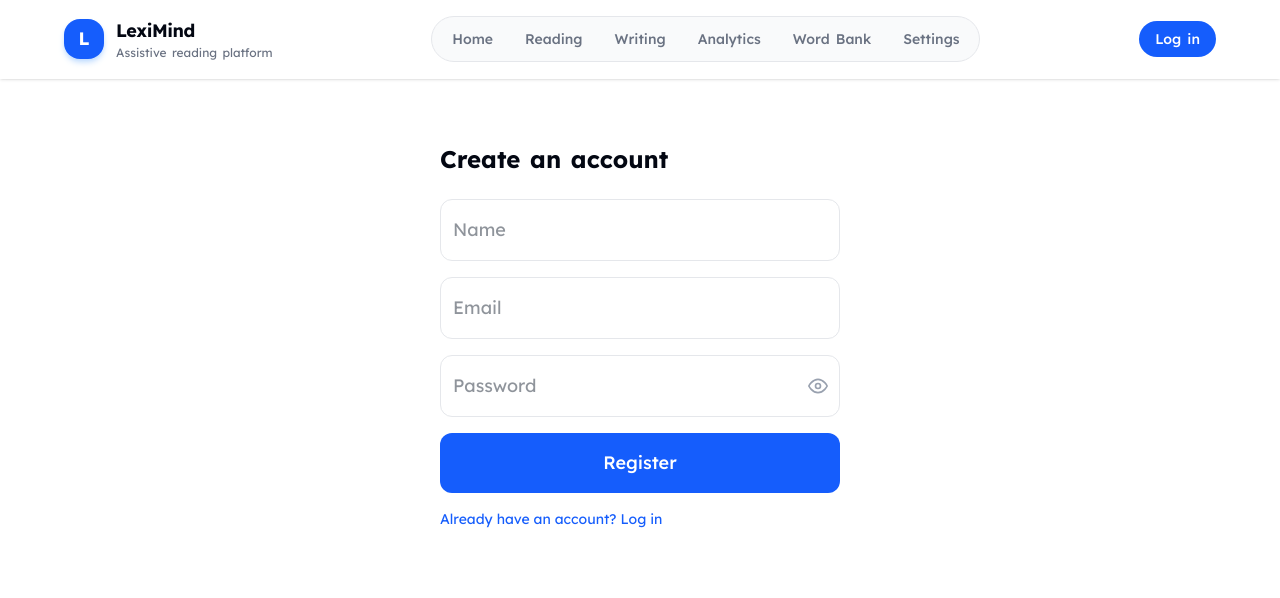
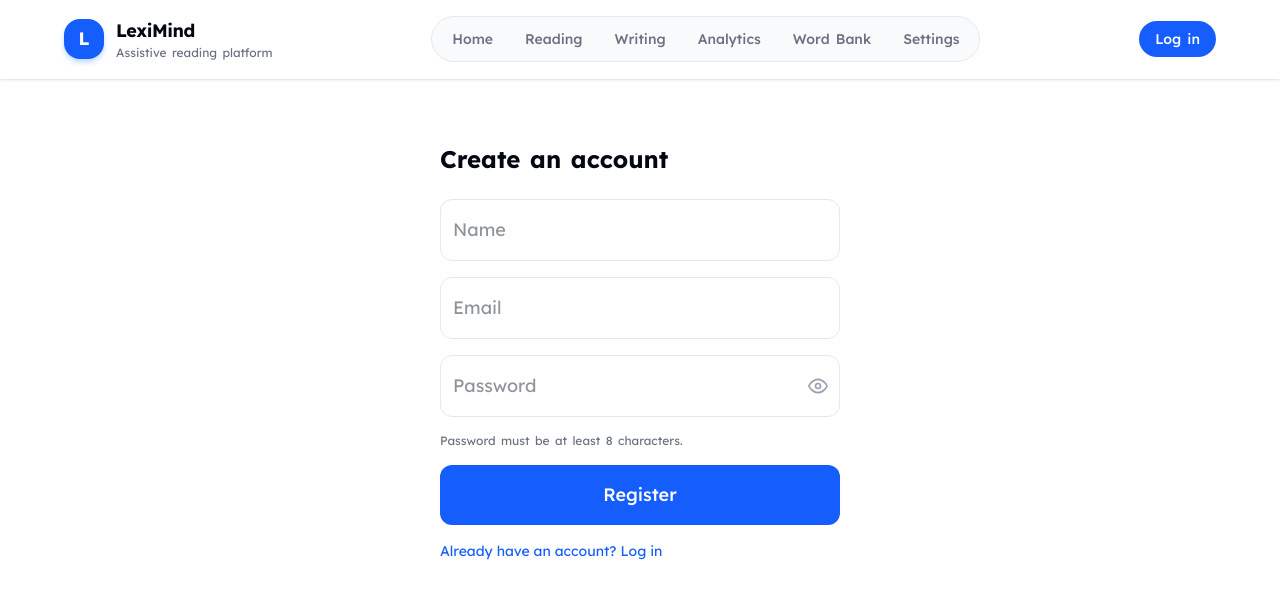
Before and after one commit to poorvi-jay/LexiMind, a React (Vite) app in the folder frontend/: page /login in a window 1280 px wide. Both pictures are taken after a click on the button "Don't have an account? Register". Shown: the top 598 px of the page. Built offline with nearby package versions, Linux system fonts and the light colour scheme; no server answers.

Commit message:
fix: enforce minimum password length

```diff
--- a/frontend/src/pages/LoginPage.jsx
+++ b/frontend/src/pages/LoginPage.jsx
@@ -25,7 +25,7 @@ export default function LoginPage() {
     setSubmitting(false);
 
     if (success) {
-      navigate("/", {state: {justLoggedIn: true }});
+      navigate("/", { state: { justLoggedIn: true } });
     }
   }
 
@@ -63,6 +63,7 @@ export default function LoginPage() {
             value={password}
             onChange={(e) => setPassword(e.target.value)}
             required
+            minLength={mode === "register" ? 8 : undefined}
             className="w-full rounded-xl border border-gray-200 p-3 pr-11 dark:border-gray-800 dark:bg-[#1E1E1E] dark:text-white"
           />
 
@@ -85,7 +86,7 @@ export default function LoginPage() {
                 strokeLinejoin="round"
               >
                 <path d="M9.88 9.88a3 3 0 1 0 4.24 4.24" />
-                <path d="M10.73 5.08A10.43 10.43 0 0 1 12 5c7 0 10 7 10 7a13.16 13.16 0 0 1-1.67 2.68" />
+                <path d="M10.73 5.08A10.43 10.43 0 0 0 12 5c7 0 10 7 10 7a13.16 13.16 0 0 1-1.67 2.68" />
                 <path d="M6.61 6.61A13.526 13.526 0 0 0 2 12s3 7 10 7a9.74 9.74 0 0 0 5.39-1.61" />
                 <line x1="2" y1="2" x2="22" y2="22" />
               </svg>
@@ -107,6 +108,12 @@ export default function LoginPage() {
             )}
           </button>
         </div>
+
+        {mode === "register" && (
+          <p className="text-xs text-gray-500 dark:text-gray-400">
+            Password must be at least 8 characters.
+          </p>
+        )}
 
         {error && (
           <p className="text-sm text-red-600 dark:text-red-400">
```
Also changed, not shown: 1 other file (tests, documents, lock files or other folders).
